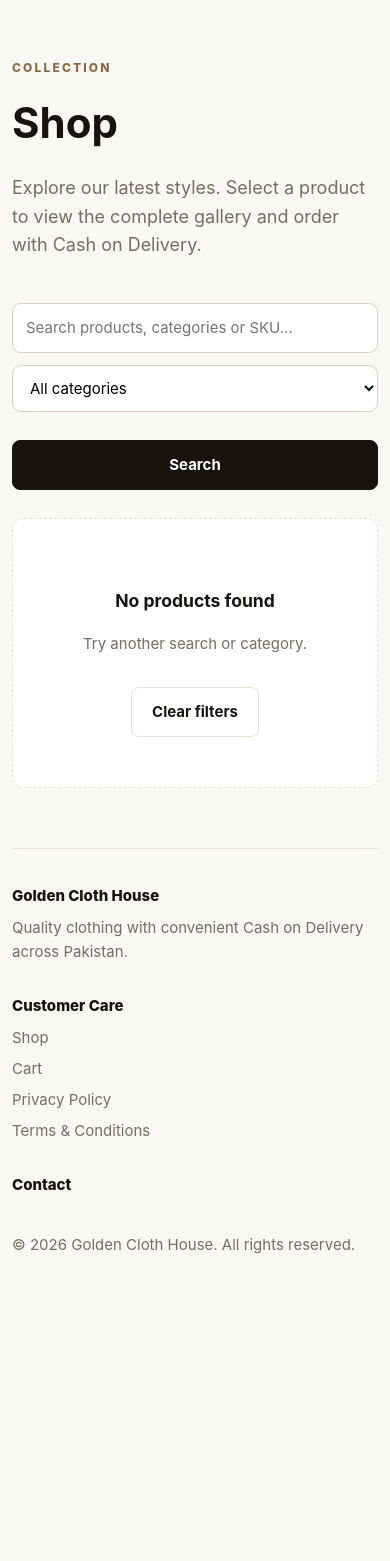
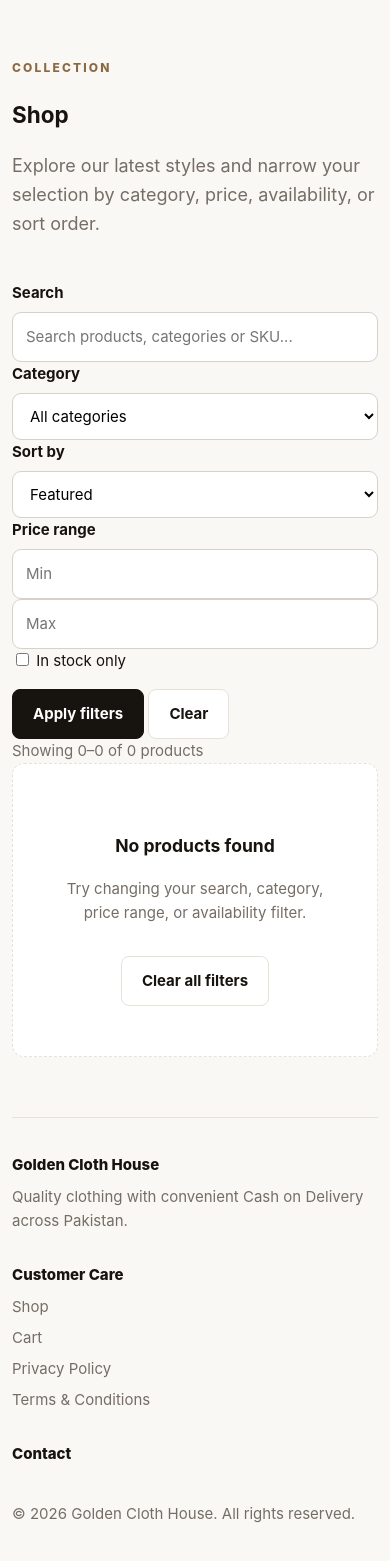
Before and after one commit to Ahmed4726/golden-cloth-house, a Laravel app: page /shop in a window 390 px wide. Shown: the part 159-1720 px from the top of the page. Before the commit the page ends 1413 px from the top, so only its background shows below. Run offline with Laravel 12, Linux system fonts and the light colour scheme; data that the repository does not hold is empty.

Commit message:
feat: improve responsive shop filters

```diff
--- a/resources/views/storefront/shop.blade.php
+++ b/resources/views/storefront/shop.blade.php
@@ -6,33 +6,73 @@
 @endphp
 
 @section('content')
-    <section class="page-head">
+    <section class="page-head shop-page-head">
         <span class="eyebrow">COLLECTION</span>
-        <h1 style="font-size:clamp(42px,6vw,64px);margin:10px 0;">Shop</h1>
-        <p>Explore our latest styles. Select a product to view the complete gallery and order with Cash on Delivery.</p>
+        <h1>Shop</h1>
+        <p>Explore our latest styles and narrow your selection by category, price, availability, or sort order.</p>
     </section>
 
-    <form class="filters" method="get" action="{{ route('shop') }}">
+    <form class="shop-filters" method="get" action="{{ route('shop') }}">
+        <div class="filter-search">
+            <label class="form-label" for="shop-search">Search</label>
             <input
+                id="shop-search"
                 class="input"
                 type="search"
                 name="q"
-            value="{{ request('q') }}"
+                value="{{ $filter['q'] }}"
                 placeholder="Search products, categories or SKU..."
-            aria-label="Search products"
             >
+        </div>
 
-        <select class="select" name="category" aria-label="Filter by category">
+        <div>
+            <label class="form-label" for="shop-category">Category</label>
+            <select id="shop-category" class="select" name="category">
                 <option value="">All categories</option>
                 @foreach ($categories as $category)
-                <option value="{{ $category }}" @selected(request('category') === $category)>
+                    <option value="{{ $category }}" @selected($filter['category'] === $category)>
                         {{ $category }}
                     </option>
                 @endforeach
             </select>
+        </div>
 
-        <button class="btn" type="submit">Search</button>
+        <div>
+            <label class="form-label" for="shop-sort">Sort by</label>
+            <select id="shop-sort" class="select" name="sort">
+                <option value="featured" @selected($filter['sort'] === 'featured')>Featured</option>
+                <option value="newest" @selected($filter['sort'] === 'newest')>Newest</option>
+                <option value="price_low" @selected($filter['sort'] === 'price_low')>Price: Low to High</option>
+                <option value="price_high" @selected($filter['sort'] === 'price_high')>Price: High to Low</option>
+                <option value="name_az" @selected($filter['sort'] === 'name_az')>Name: A to Z</option>
+            </select>
+        </div>
+
+        <div class="price-filter">
+            <span class="form-label">Price range</span>
+            <div class="price-fields">
+                <input class="input" type="number" name="min_price" value="{{ $filter['min_price'] }}" min="0" step="1" placeholder="Min">
+                <input class="input" type="number" name="max_price" value="{{ $filter['max_price'] }}" min="0" step="1" placeholder="Max">
+            </div>
+        </div>
+
+        <label class="stock-filter">
+            <input type="checkbox" name="in_stock" value="1" @checked($filter['in_stock'])>
+            <span>In stock only</span>
+        </label>
+
+        <div class="filter-actions">
+            <button class="btn" type="submit">Apply filters</button>
+            <a class="btn secondary" href="{{ route('shop') }}">Clear</a>
+        </div>
     </form>
+
+    <div class="shop-results-bar">
+        <span class="muted">Showing {{ $products->firstItem() ?? 0 }}–{{ $products->lastItem() ?? 0 }} of {{ $products->total() }} products</span>
+        @if ($filter['q'] || $filter['category'] || $filter['min_price'] !== '' || $filter['max_price'] !== '' || $filter['in_stock'])
+            <span class="filter-active">Filters applied</span>
+        @endif
+    </div>
 
     @if ($products->isNotEmpty())
         <div class="product-grid">
@@ -59,8 +99,8 @@
     @else
         <div class="empty">
             <h3>No products found</h3>
-            <p class="muted">Try another search or category.</p>
-            <a class="btn secondary" href="{{ route('shop') }}">Clear filters</a>
+            <p class="muted">Try changing your search, category, price range, or availability filter.</p>
+            <a class="btn secondary" href="{{ route('shop') }}">Clear all filters</a>
         </div>
     @endif
 @endsection
```
Lines whose indentation alone changed are shown as unchanged.
